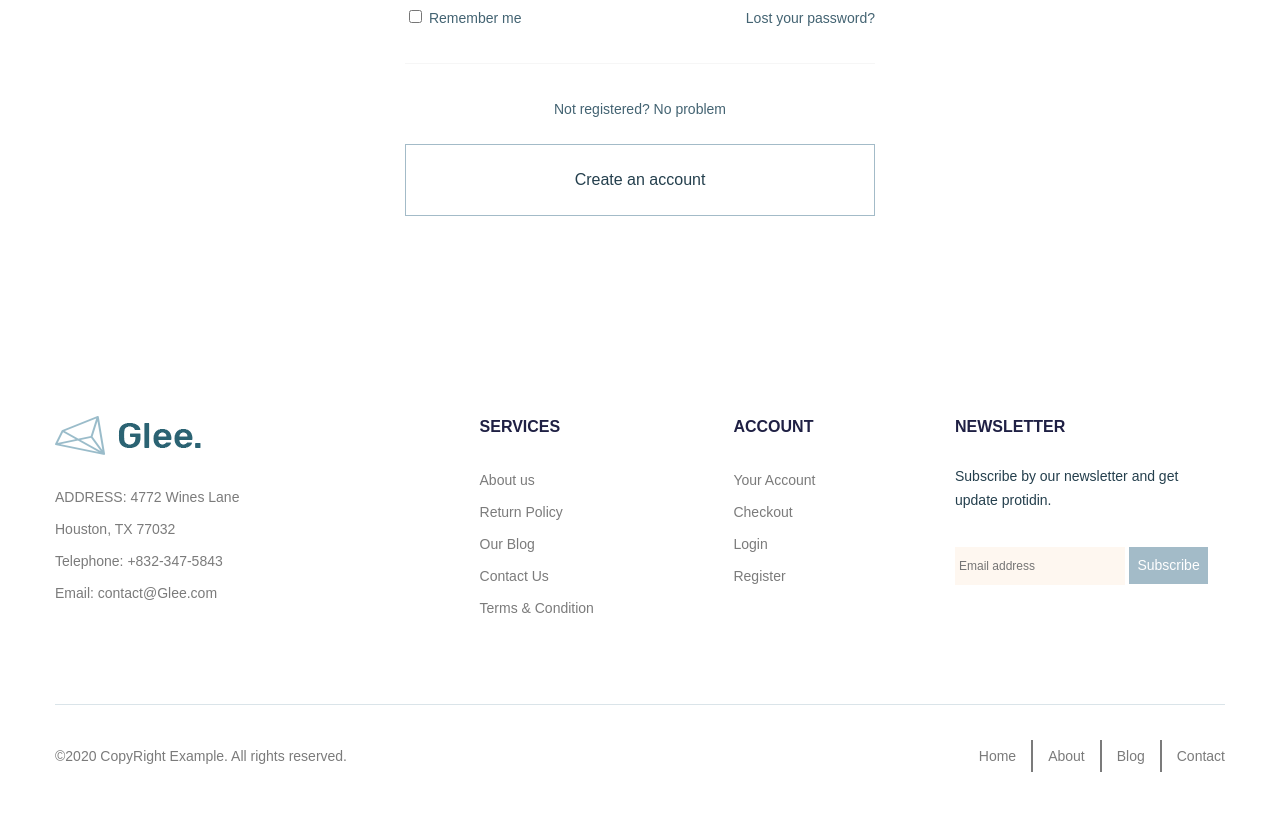
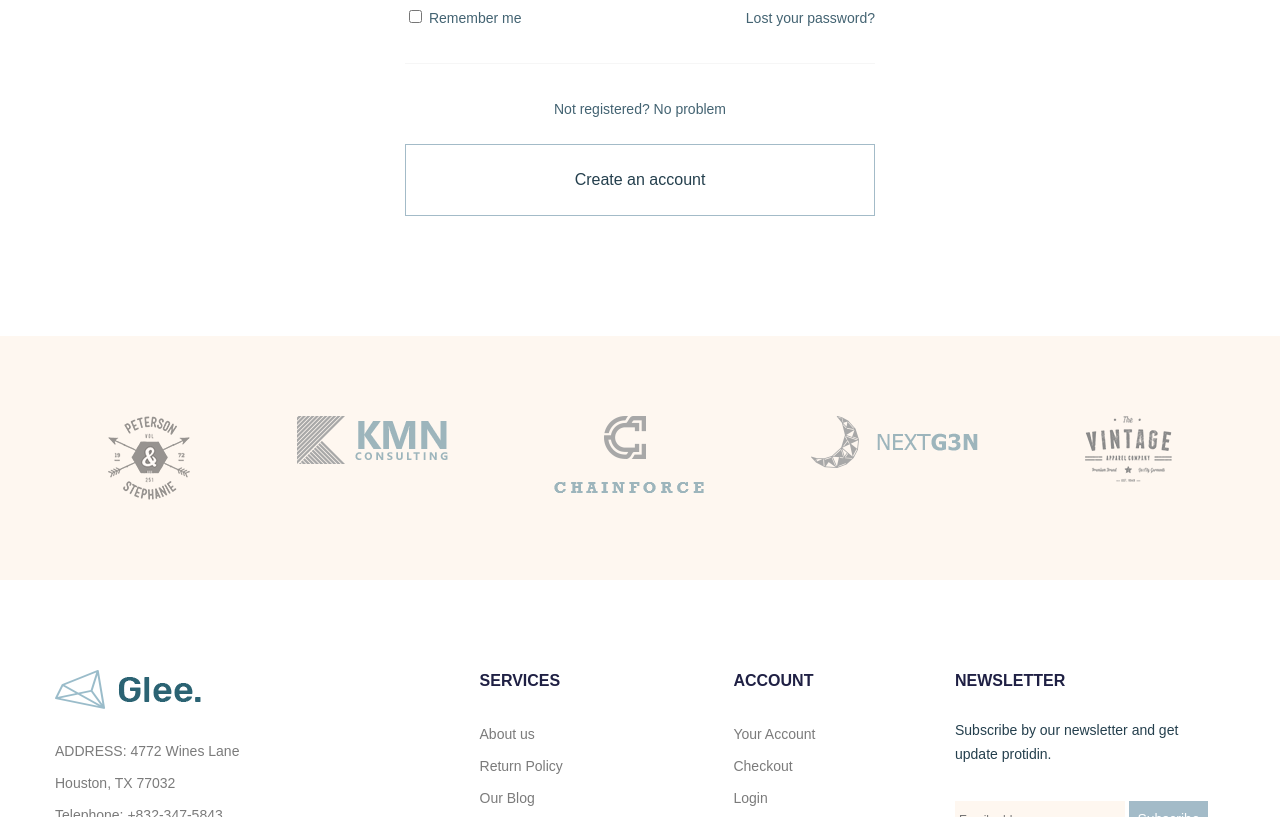
Before and after one commit to Badlord525/glee, a website: page header/app/login.html in a window 1280 px wide. Shown: the part 700-1517 px from the top of the page. Drawn offline with nearby package versions, Linux system fonts and the light colour scheme; files that its build step writes are made by us from their sources; files whose address does not match are found by name.

Commit message:
added login

```diff
--- a/header/app/login.html
+++ b/header/app/login.html
@@ -118,6 +118,37 @@
                     <button class="modal__button-2" type="submit">Create an account</button>
                 </form>
             </div>
+            <div class="modal__bottom">
+                <div class="container2">
+                    <ul class="design__photo-items">
+                    <li class="design__photo-item">
+                        <a class="design__photo-link" href="#">
+                            <img src="images/design/bottom 1.png" alt="photo">
+                        </a>
+                    </li>
+                    <li class="design__photo-item">
+                        <a class="design__photo-link" href="#">
+                            <img src="images/design/bottom 2.png" alt="photo">
+                        </a>
+                    </li>
+                    <li class="design__photo-item">
+                        <a class="design__photo-link" href="#">
+                            <img src="images/design/bottom 3.png" alt="photo">
+                        </a>
+                    </li>
+                    <li class="design__photo-item">
+                        <a class="design__photo-link" href="#">
+                            <img src="images/design/bottom 4.png" alt="photo">
+                        </a>
+                    </li>
+                    <li class="design__photo-item">
+                        <a class="design__photo-link" href="#">
+                            <img src="images/design/bottom 5.png" alt="photo">
+                        </a>
+                    </li>
+                </ul>
+                </div>
+            </div>
         </section>
     </main>
 
--- a/header/app/scss/style.scss
+++ b/header/app/scss/style.scss
@@ -511,7 +511,7 @@
         padding-bottom: 80px;
         &-items {
             display: flex;
-            justify-content: space-between;
+            justify-content: space-around;
 
         }
     }
@@ -520,10 +520,9 @@
 
 .modal {
     padding-top: 110px;
-    margin-bottom: 110px;
     &-container {
         max-width: 470px;
-        margin: 0 auto;
+        margin: 0 auto 120px;
     }
     &__label {
 
@@ -575,6 +574,10 @@
         width: 100%;
         padding: 20px 0;
     }
+    &__bottom {
+        background-color: #fef7f0;
+        padding: 80px 0;
+    }
 }
 
 
```
